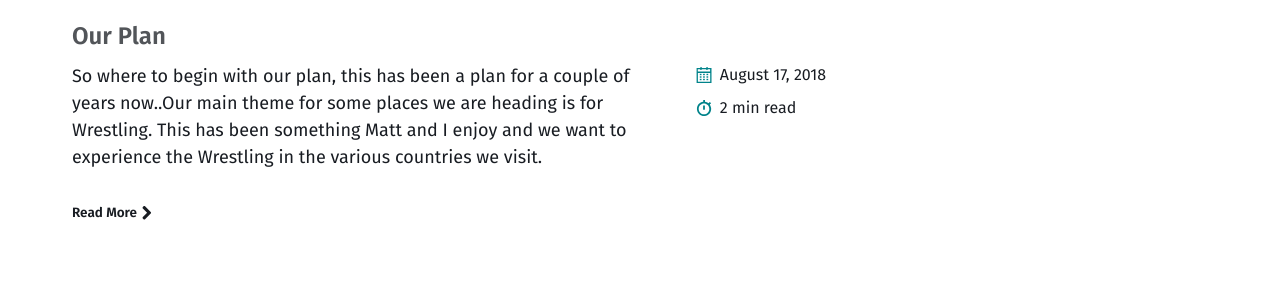
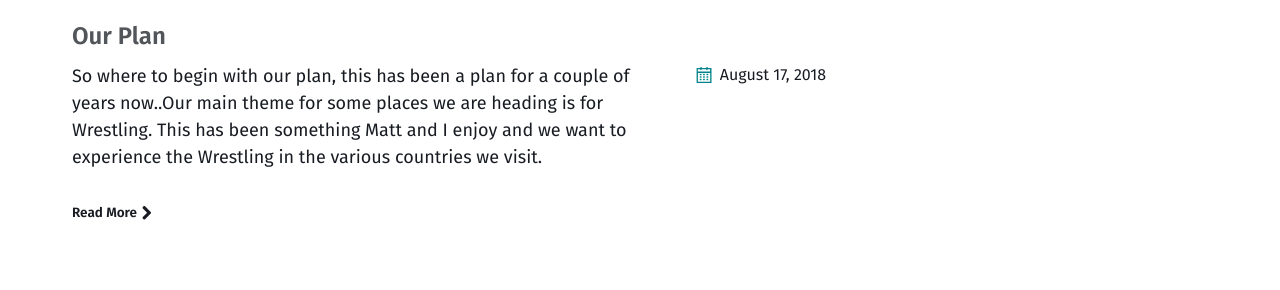
Before and after one commit to mattwalter91/Travel-Blog, a Jekyll site: the page built from index.md, in a window 1280 px wide. Shown: the part 337-627 px from the top of the page. Built offline with Jekyll 4.4.1, drawn with Linux system fonts in a browser that asks for light colours.

Commit message:
Page date

```diff
--- a/_includes/entry.html
+++ b/_includes/entry.html
@@ -23,9 +23,6 @@
     {% if post.date %}
       <li><span class="icon">{% include icon-calendar.svg %}</span><time class="entry-time" datetime="{{ post.date | date_to_xmlschema }}">{{ post.date | date: "%B %-d, %Y" }}</time></li>
     {% endif %}
-    {% if post.read_time %}
-      <li><span class="icon">{% include icon-stopwatch.svg %}</span>{% capture read_time %}{% include read-time.html %}{% endcapture %}{{ read_time | strip }}</li>
-    {% endif %}
     </ul>
   </footer>
   <div class="entry-excerpt">
--- a/_layouts/post.html
+++ b/_layouts/post.html
@@ -5,7 +5,8 @@ layout: default
   <div class="inner">
     <article class="entry-wrap">
       <div class="entry-content">
-				<p>{{page.title}}</p>
+				<h1>{{page.title}}</h1>
+				<span class="icon">{% include icon-calendar.svg %}</span><time class="entry-time" datetime="{{ page.date | date_to_xmlschema }}">{{ page.date | date: "%B %-d, %Y" }}</time>
         {{ content }}
       </div>
       {% if site.disqus.shortname %}
```
